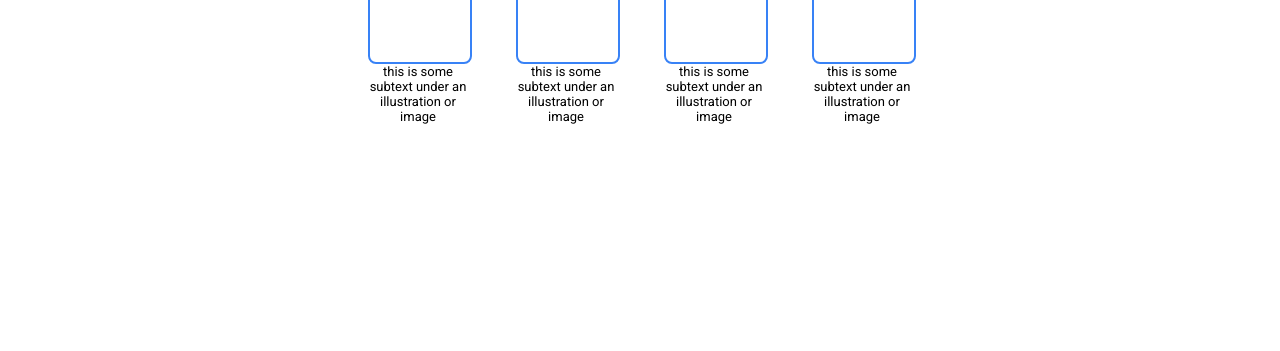
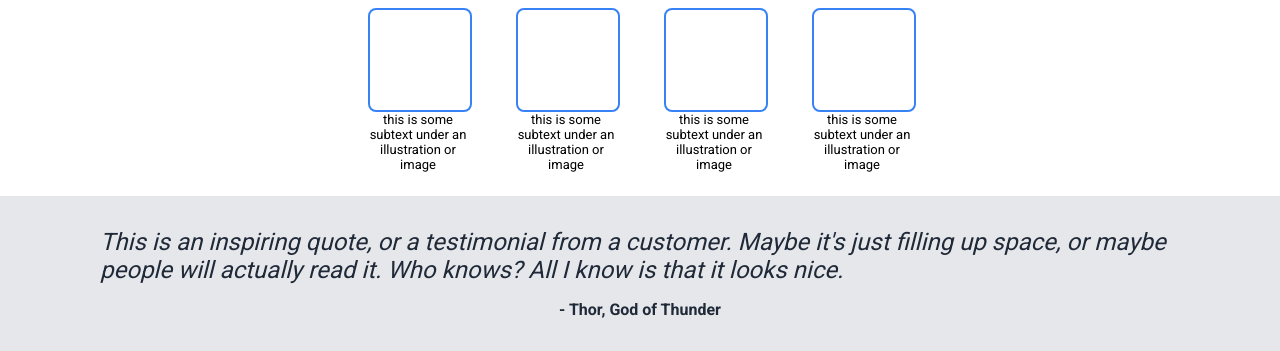
Before and after one commit to jan-neumann/top-landing-page, a plain HTML site: page index.html in a window 1280 px wide. Shown: the part 501-852 px from the top of the page. Before the commit the page ends 800 px from the top, so only its background shows below. Drawn offline with Linux system fonts and the light colour scheme.

Commit message:
Add quote section

```diff
--- a/index.html
+++ b/index.html
@@ -55,6 +55,11 @@
             </div>
         </div>
     </div>
+
+    <div class="quote-section">
+        <div class="quote-text">This is an inspiring quote, or a testimonial from a customer. Maybe it's just filling up space, or maybe people will actually read it. Who knows? All I know is that it looks nice.</div>
+        <div class="quote-author">- Thor, God of Thunder</div>
+    </div>
 </body>
 
 </html>
--- a/styles.css
+++ b/styles.css
@@ -17,7 +17,7 @@ body {
     flex-direction: row;
     justify-content: space-between;
     align-items: center;
-
+    padding-bottom: 48px;
 }
 
 .header .logo {
@@ -118,3 +118,29 @@ body {
     text-align: center;
     font-size: small;
 }
+
+.quote-section {
+    background-color: #E5E7EB;
+    color: #1F2937;
+    display: flex;
+    flex-direction: column;
+    align-items: center;
+    padding: 32px 0px;
+}
+
+.quote-text {
+    font-size: 24px;
+    font-style: italic;
+    font-weight: 400;
+    padding-left: 100px;
+    padding-right: 100px;
+    padding-bottom: 16px;
+}
+
+.quote-author {
+    display: flex;
+    justify-content: end;
+    align-items: flex-end;
+    text-align: end;
+    font-weight: 900;
+}
```
